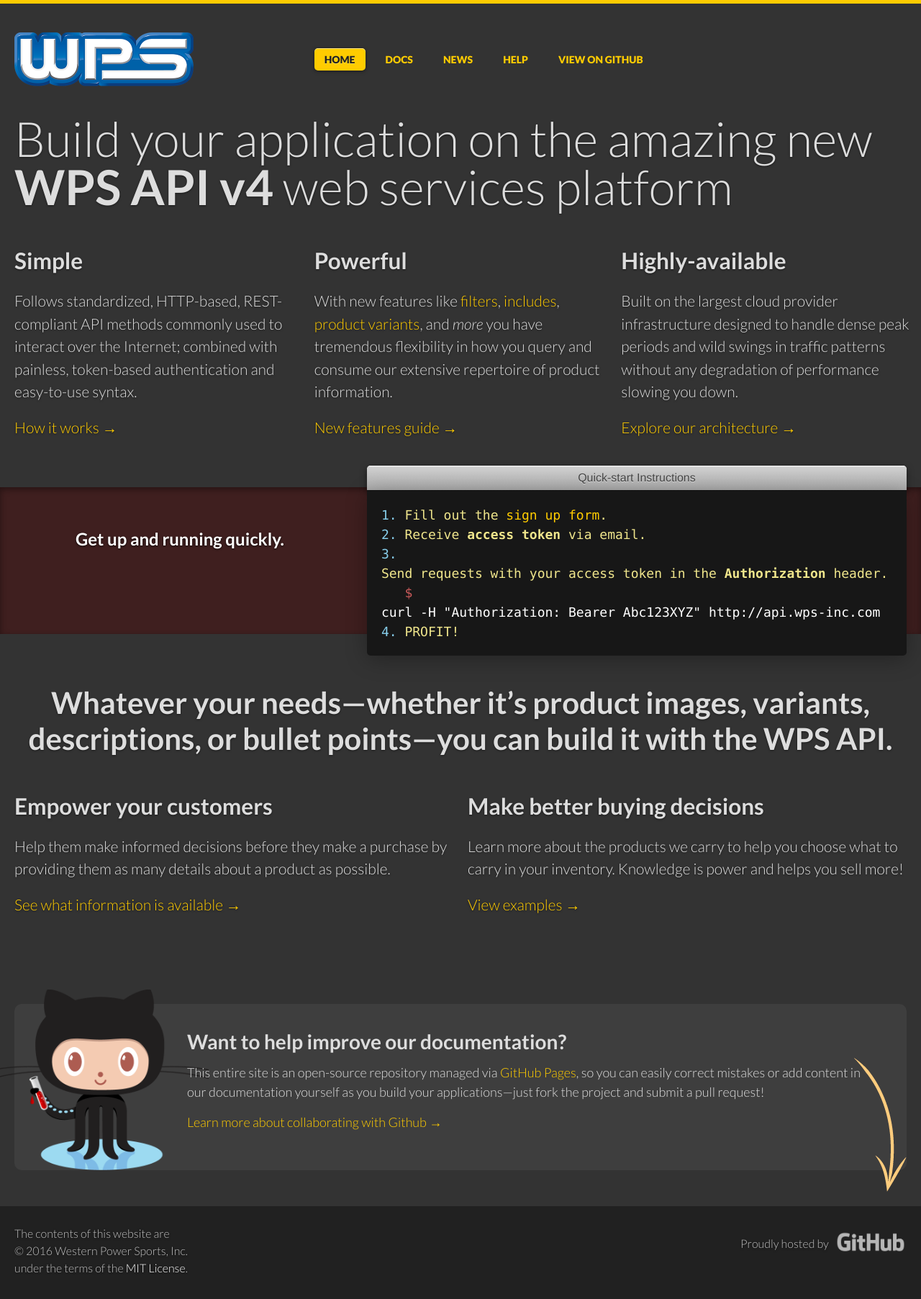
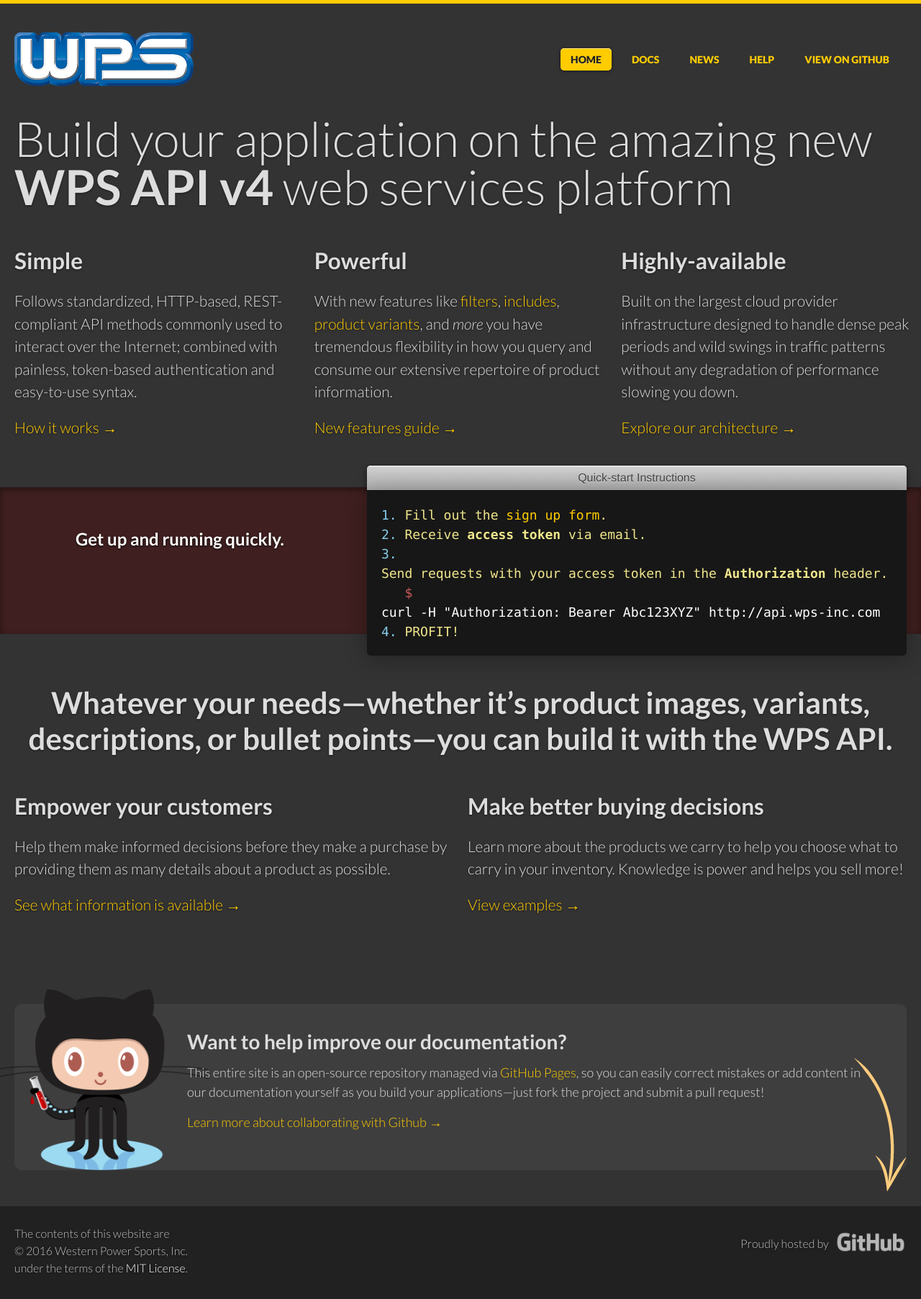
Before and after one commit to bearclawpower/api-documentation-jekyll, a Jekyll site: the page built from index.html, in a window 1280 px wide. Shown: the whole page at 72% size. Built offline with Jekyll 4.4.1, drawn with Linux system fonts in a browser that asks for light colours; nearby versions of some CDN libraries.

Commit message:
Align the nav menu to the right

```diff
--- a/_includes/header.html
+++ b/_includes/header.html
@@ -11,7 +11,7 @@
         </a>
       </h1>
     </div>
-    <nav class="main-nav unit two-thirds hide-on-mobiles">
+    <nav class="main-nav unit two-thirds align-right hide-on-mobiles">
       {% include primary-nav-items.html %}
     </nav>
   </div>
```
